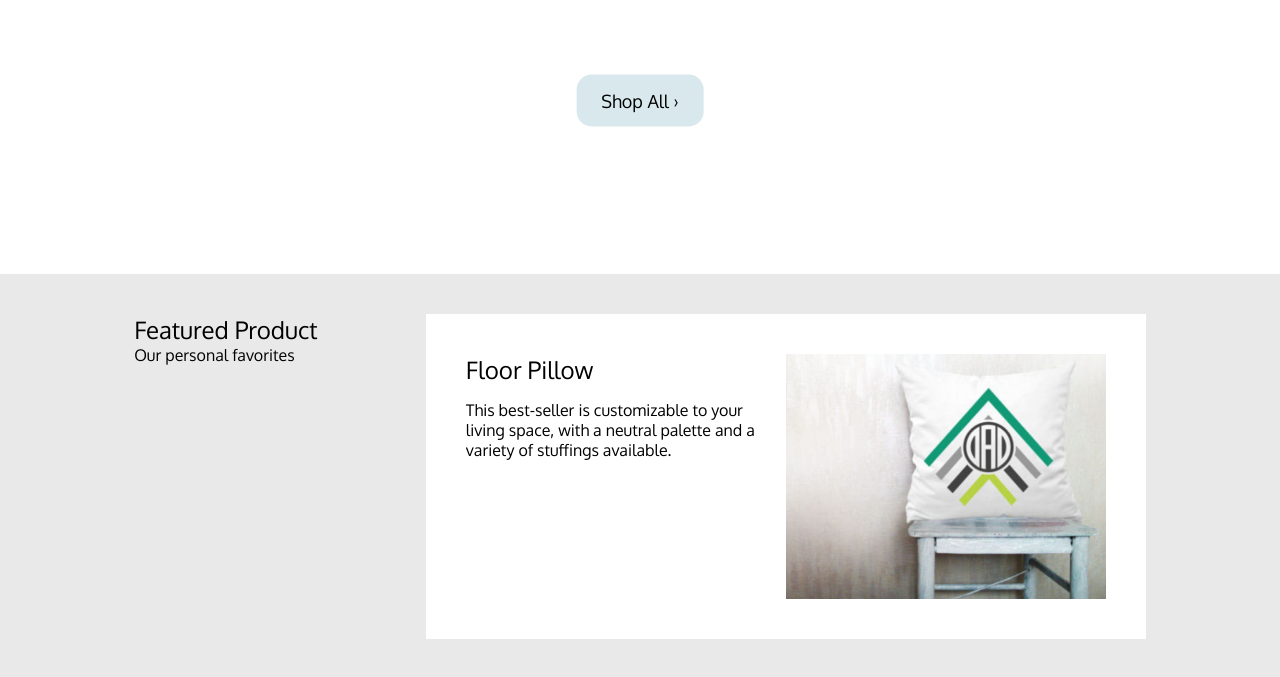
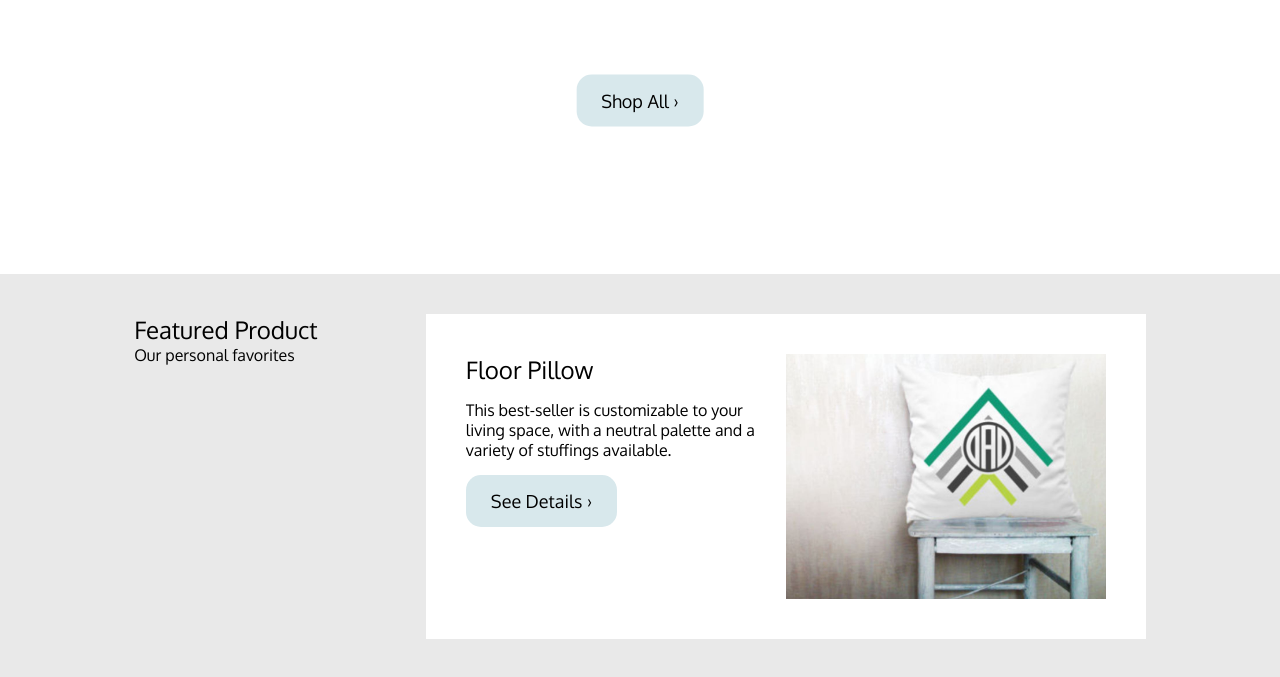
Before and after one commit to hiemilylo/PUI-Fluff-Stuff, a plain HTML site: page index.html in a window 1280 px wide. Shown: the part 413-1090 px from the top of the page. Drawn offline with nearby package versions, Linux system fonts and the light colour scheme.

Commit message:
README for EC

```diff
--- a/index.html
+++ b/index.html
@@ -37,6 +37,7 @@
                   <div href="floor.html">
                     <h3>Floor Pillow</h3>
                     <p>This best-seller is customizable to your living space, with a neutral palette and a variety of stuffings available.</p>
+                    <button><a href="floor.html">See Details ›</a></button>
                   </div>
                 </a>
                 <img src="images/floor-1.JPG"/>
```
Also changed, not shown: 1 other file.
